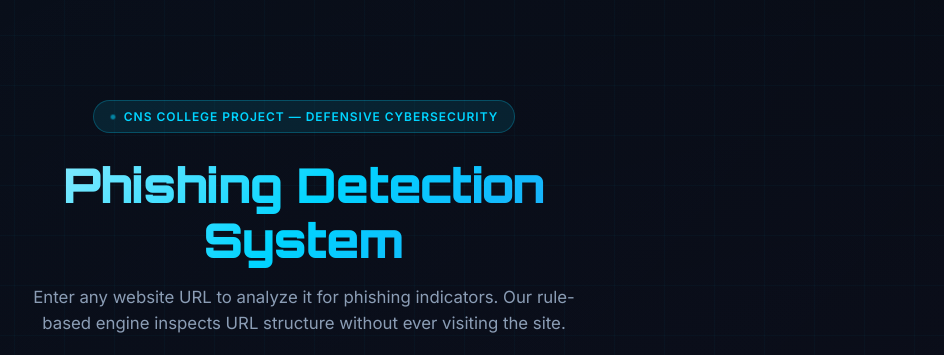
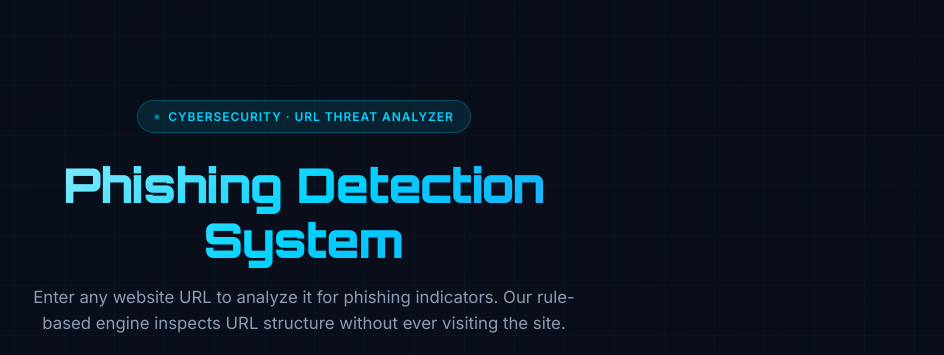
Before and after one commit to PremTarange56/phishing-detection-system, a Flask app: page / in a window 1280 px wide. Shown: the part 65-420 px from the top of the page, without its empty margins (336-1280 px from the left). Run offline with Flask 3, Linux system fonts and the light colour scheme; data comes from the database, SQL or seed files in the repository; data that the repository does not hold is empty.

Commit message:
Update homepage security badge

```diff
--- a/templates/index.html
+++ b/templates/index.html
@@ -67,7 +67,7 @@
             <div class="hero">
                 <div class="hero-badge">
                     <span class="dot"></span>
-                    CNS College Project — Defensive Cybersecurity
+                    CYBERSECURITY · URL THREAT ANALYZER
                 </div>
                 <h1>Phishing Detection<br>System</h1>
                 <p>
```
